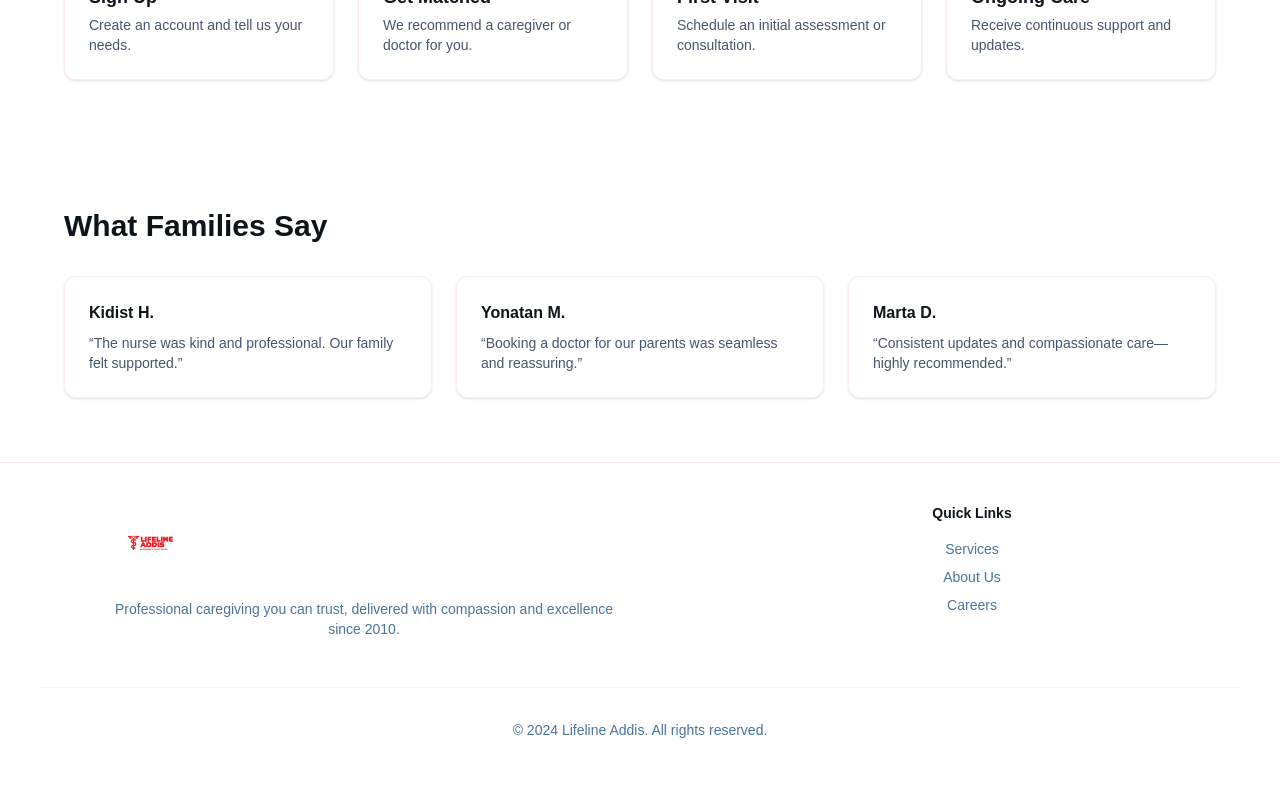
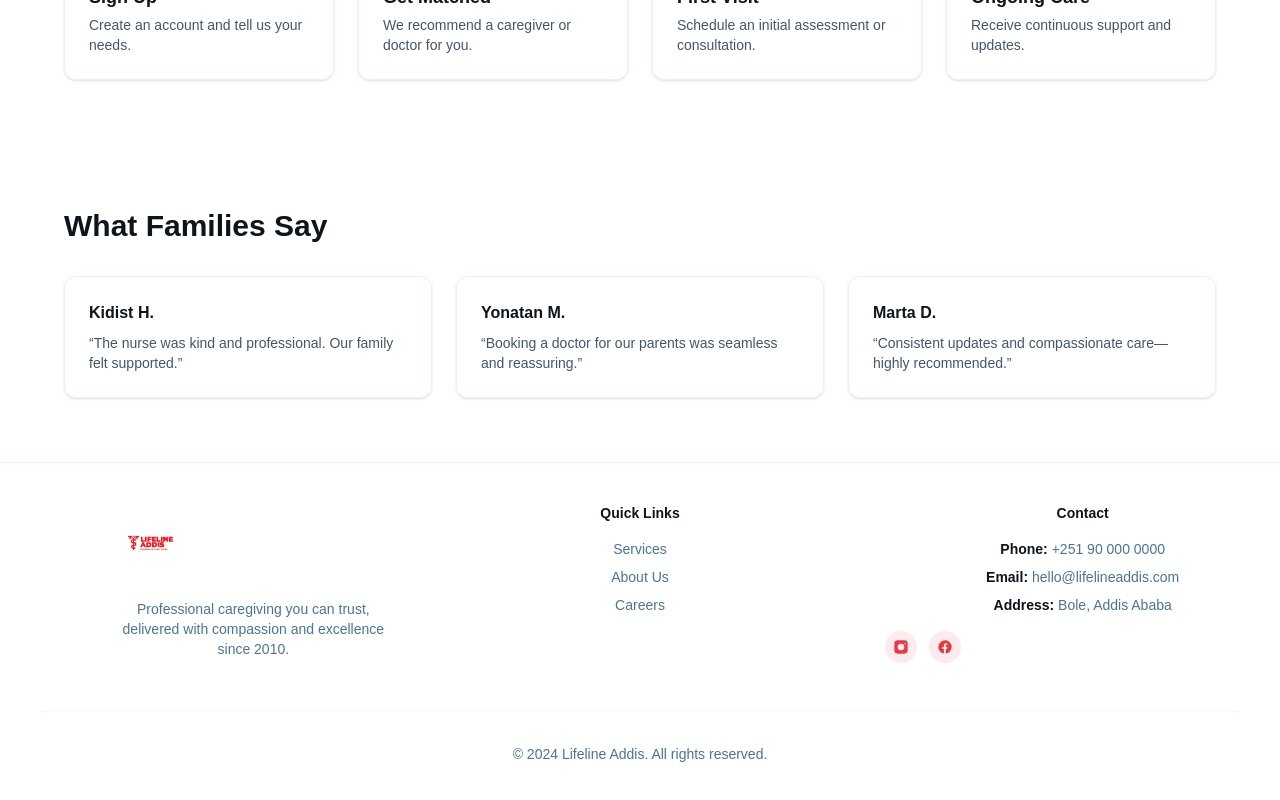
Before and after one commit to aau-group-projects-ne/lifeline-addis-website, a Next.js app: page / in a window 1280 px wide. Shown: the part 954-1754 px from the top of the page. Built offline with nearby package versions, Linux system fonts and the light colour scheme.

Commit message:
changed the information available on the home page

```diff
--- a/app/page.tsx
+++ b/app/page.tsx
@@ -48,10 +48,10 @@ function Homepage() {
       <section className="bg-white py-12">
         <div className="max-w-[1200px] mx-auto px-6 grid sm:grid-cols-2 lg:grid-cols-4 gap-6 text-center">
           {[
-            ["1,500+", "Families Supported"],
+            ["200+", "Families Supported"],
             ["120+", "Certified Caregivers"],
             ["24/7", "On-call Support"],
-            ["15+", "Years of Service"],
+            ["4+", "Years of Service"],
           ].map(([value, label]) => (
             <div
               key={label}
@@ -131,15 +131,15 @@ function Homepage() {
       {/* FOOTER */}
       <section>
         <footer className="border-t border-[#e63946]/10 py-10 text-center text-sm text-slate-500">
-          <div className="max-w-[1600px] mx-auto grid grid-cols-1 md:grid-cols-2 gap-12 ">
+          <div className="max-w-[1600px] mx-auto grid grid-cols-1 sm:grid-cols-2 md:grid-cols-3 gap-12 ">
             <div className="flex flex-col gap-4 md:ml-28">
               <div className="flex items-center gap-2 text-[#e63946]">
                 <div className="size-20 flex items-center justify-center">
                   <Image
                     src="/LLA-logo.svg"
                     alt="Logo"
-                    width={80}
-                    height={80}
+                    width={96}
+                    height={96}
                     priority
                   />
                 </div>
@@ -178,6 +178,56 @@ function Homepage() {
                 </li>
               </ul>
             </div>
+
+            <div>
+              <h4 className="text-[#0d141b] font-bold mb-4">Contact</h4>
+              <ul className="flex flex-col gap-2 text-sm text-[#4c739a]">
+                <li>
+                  <span className="font-semibold text-[#0d141b]">Phone:</span>{" "}
+                  +251 90 000 0000
+                </li>
+                <li>
+                  <span className="font-semibold text-[#0d141b]">Email:</span>{" "}
+                  hello@lifelineaddis.com
+                </li>
+                <li>
+                  <span className="font-semibold text-[#0d141b]">Address:</span>{" "}
+                  Bole, Addis Ababa
+                </li>
+              </ul>
+              <div className="mt-4 flex items-center justify-center md:justify-start gap-3">
+                <a
+                  href="#"
+                  aria-label="Instagram"
+                  className="size-8 rounded-full bg-[#e63946]/10 text-[#e63946] flex items-center justify-center hover:bg-[#e63946]/20"
+                >
+                  <svg
+                    xmlns="http://www.w3.org/2000/svg"
+                    viewBox="0 0 24 24"
+                    width="16"
+                    height="16"
+                    fill="currentColor"
+                  >
+                    <path d="M7 2h10a5 5 0 015 5v10a5 5 0 01-5 5H7a5 5 0 01-5-5V7a5 5 0 015-5zm5 5a5 5 0 100 10 5 5 0 000-10zm6-1a1 1 0 100 2 1 1 0 000-2z" />
+                  </svg>
+                </a>
+                <a
+                  href="#"
+                  aria-label="Facebook"
+                  className="size-8 rounded-full bg-[#e63946]/10 text-[#e63946] flex items-center justify-center hover:bg-[#e63946]/20"
+                >
+                  <svg
+                    xmlns="http://www.w3.org/2000/svg"
+                    viewBox="0 0 24 24"
+                    width="16"
+                    height="16"
+                    fill="currentColor"
+                  >
+                    <path d="M22 12a10 10 0 10-11.6 9.9v-7h-2.3V12h2.3V9.8c0-2.2 1.3-3.5 3.3-3.5.96 0 1.97.17 1.97.17v2.16h-1.11c-1.1 0-1.44.68-1.44 1.38V12h2.45l-.39 2.9h-2.06v7A10 10 0 0022 12z" />
+                  </svg>
+                </a>
+              </div>
+            </div>
           </div>
           <div className="max-w-[1200px] mx-auto mt-12 pt-8 border-t border-[#e63946]/5 text-center text-sm text-[#4c739a]">
             © 2024 Lifeline Addis. All rights reserved.
```
